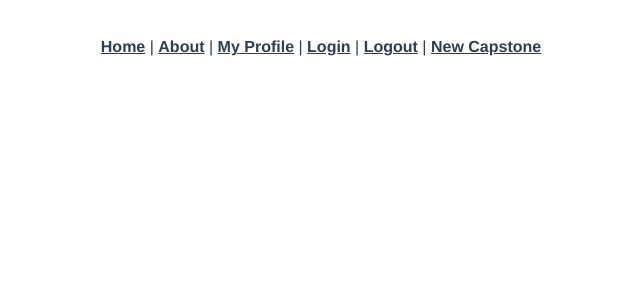
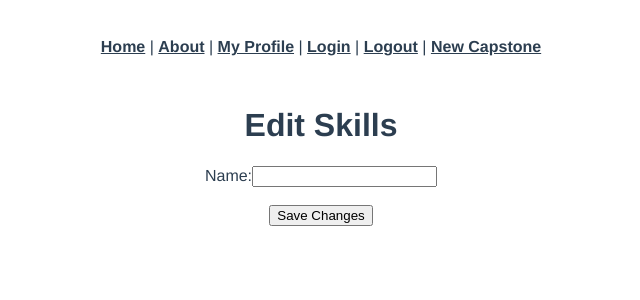
Before and after one commit to loops-i-did-it-again/student-portal-resume-app, a Vue app: page /skills/1/edit in a window 1280 px wide. Shown: the top 300 px of the page, without its empty margins (319-959 px from the left). Built offline with nearby package versions, Linux system fonts and the light colour scheme; no server answers.

Commit message:
adds skills edit page

```diff
--- a/src/router/index.js
+++ b/src/router/index.js
@@ -11,6 +11,7 @@ import ExperiencesNew from "../views/ExperiencesNew.vue";
 import SkillsNew from "../views/SkillsNew.vue";
 import EducationsEdit from "../views/EducationsEdit.vue";
 import ExperiencesEdit from "../views/ExperiencesEdit.vue";
+import SkillsEdit from "../views/SkillsEdit.vue";
 
 
 Vue.use(VueRouter);
@@ -26,7 +27,8 @@ const routes = [
   { path: '/educations/new', name: 'educations-new', component: EducationsNew},
   { path: '/experiences/new', name: 'experiences-new', component: ExperiencesNew },
   { path: '/skills/new', name: 'skills-new', component: SkillsNew },
-  { path: '/educations/:id/edit', name: "educations-edit", component: EducationsEdit}
+  { path: '/educations/:id/edit', name: "educations-edit", component: EducationsEdit},
+  { path: '/skills/:id/edit', name: "skills-edit", component: SkillsEdit}
 ];
 
 const router = new VueRouter({
--- a/src/views/SkillsEdit.vue
+++ b/src/views/SkillsEdit.vue
@@ -1,31 +1,12 @@
 <template>
-  <div class="educations-edit">
-    <h1>Edit Education</h1>
+  <div class="skills-edit">
+    <h1>Edit Skills</h1>
     <div class="form-group">
-      <label>Start Date:</label>
-      <input type="text" class="form-control" v-model="education.start_date" />
+      <label>Name:</label>
+      <input type="text" class="form-control" v-model="skill.name" />
     </div>
-    <div class="form-group">
-      <label>End Date:</label>
-      <input type="text" class="form-control" v-model="education.end_date" />
-    </div>
-    <div class="form-group">
-      <label>Degree:</label>
-      <input type="text" class="form-control" v-model="education.degree" />
-    </div>
-    <div class="form-group">
-      <label>University:</label>
-      <input
-        type="text"
-        class="form-control"
-        v-model="education.university"
-      />
-    </div>
-    <div class="form-group">
-      <label>Details:</label>
-      <input type="text" class="form-control" v-model="education.details" />
       <br />
-      <button v-on:click="updateEducation()">Save Changes</button>
+      <button v-on:click="updateSkills()">Save Changes</button>
     </div>
   </div>
 </template>
@@ -39,30 +20,26 @@ export default {
   data: function() {
     return {
 
-      education:{}
+      skill:{}
 
     };
   },
   created: function() {
-    axios.get(`/api/educations/${this.$route.params.id}`).then((response) => {
+    axios.get(`/api/skills/${this.$route.params.id}`).then((response) => {
       console.log(response.data);
-      this.education = response.data;
+      this.skill = response.data;
     });
   },
 
   methods: {
-    updateEducation: function() {
+    updateSkills: function() {
       var params = {
-        start_date: this.education.start_date,
-        end_date: this.education.end_date,
-        degree: this.education.job_title,
-        university: this.education.university,
-        details: this.education.details,
+        name: this.skill.name
       };
       axios
-        .patch(`/api/educations/${this.education.id}`, params)
+        .patch(`/api/skills/${this.skill.id}`, params)
         .then((response) => {
-          this.$router.push(`/students/${this.education.student_id}`);
+          this.$router.push(`/students/${this.skill.id}`);
         });
     },
   },
```
